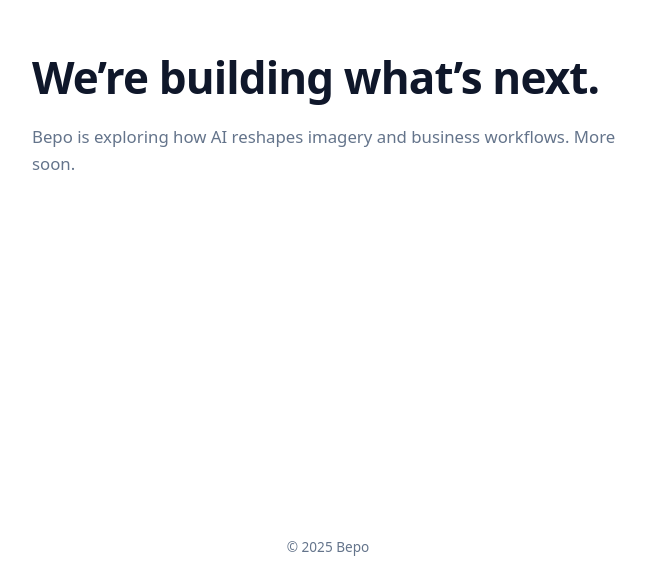
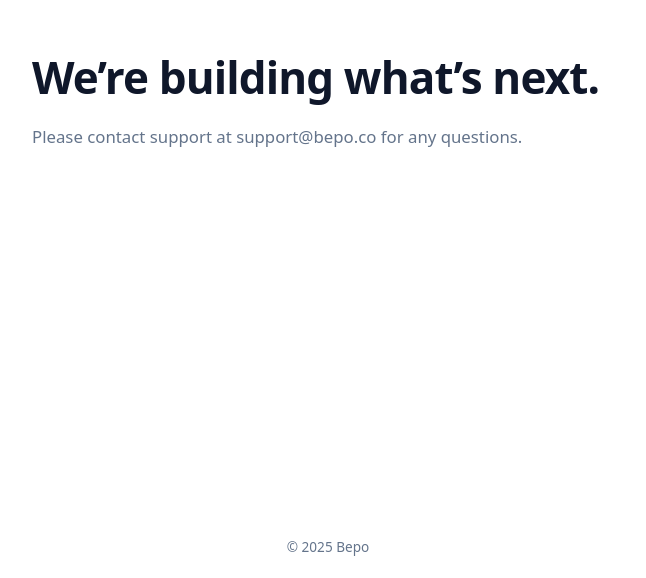
Before and after one commit to IanBepo/bepoco, a plain HTML site: page index.html in a window 1280 px wide. Shown: the part 222-800 px from the top of the page, without its empty margins (312-958 px from the left). Drawn offline with Linux system fonts and the light colour scheme.

Commit message:
Update index.html

```diff
--- a/index.html
+++ b/index.html
@@ -5,7 +5,7 @@
   <title>Bepo</title>
 
   <meta name="viewport" content="width=device-width, initial-scale=1" />
-  <meta name="description" content="Bepo is exploring how AI reshapes imagery and business workflows." />
+  <meta name="description" content="Bepo Tipping." />
 
   <style>
     :root {
@@ -74,8 +74,7 @@
   <main>
     <h1>We’re building what’s next.</h1>
     <p>
-      Bepo is exploring how AI reshapes imagery and business workflows.
-      More soon.
+      Please contact support at support@bepo.co for any questions.
     </p>
   </main>
 
```
